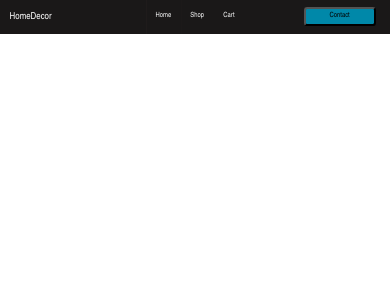
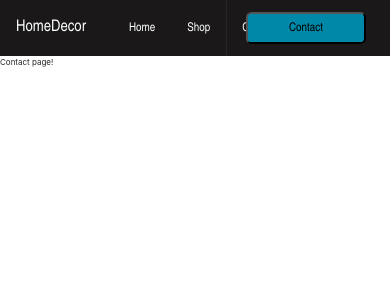
Before and after one commit to CopyrightC/HomeDecor, a React (Create React App) app: page /contact in a window 390 px wide. Shown: the top 300 px of the page. Built offline with nearby package versions, Linux system fonts and the light colour scheme.

Commit message:
Styled home + added logic to checkout.js

```diff
--- a/src/App.css
+++ b/src/App.css
@@ -36,6 +36,6 @@ html{
 
 @media (max-width:800px){
   html{
-    font-size: 30%;
+    font-size: 50%;
   }
 }
--- a/src/App.js
+++ b/src/App.js
@@ -4,6 +4,7 @@ import { Shop } from "./components/shop"
 import { Nav } from "./components/nav"
 import { Home } from "./components/home"
 import { Cart } from "./components/cart"
+import { Contact } from "./components/contact";
 import { Checkout } from "./components/checkout"
 import {
   BrowserRouter as Router, Switch, Route
@@ -75,6 +76,9 @@ function App() {
         <Route exact path="/checkout">
           <Checkout />
         </Route>
+        <Route exact path="/contact">
+          <Contact />
+        </Route>
       </Switch>
     </Router>
 
--- a/src/components/checkout.js
+++ b/src/components/checkout.js
@@ -18,7 +18,31 @@ export const Checkout = () => {
     const [title, setTitle] = React.useState("Pay via");
     const [paid, setPaid] = React.useState(false);
 
+    const Onsumbit = (boolVal) => {
+        if (!boolVal) {
+            try {
+                let nameinp = document.getElementById("name").value;
+                let contact = document.getElementById("contactinp").value
+                let addr = document.getElementById("add").value
 
+                if (!boolVal && (!nameinp || !contact || !addr)) {
+                    alert("Please fill all the required fields.")
+                    return false;
+                }
+                return true;
+
+            }
+            catch { }
+        }
+        if (boolVal) {
+            if (title == "Pay via") {
+                alert("Please choose a payment option")
+                return false
+            }
+            return true
+        }
+
+    }
 
     if (!bool) {
         return (
@@ -26,13 +50,13 @@ export const Checkout = () => {
                 <p className="p">Enter details</p>
 
                 <div className="contact">
-                    <h2 className="h2">Name</h2>
-                    <textarea className="input" type="text" placeholder="Name" />
+                    <h2 className="h2" >Name</h2>
+                    <input className="input" id="name" type="text" placeholder="Name" />
                     <h2 className="h2">Contact</h2>
-                    <textarea className="input" type="text" placeholder="Mobile number" id="" />
+                    <textarea className="input" type="text" placeholder="Mobile number" id="contactinp" />
                     <h2 className="h2">Address</h2>
                     <textarea className="input" type="text" id="add" placeholder="Address" />
-                    <button className="order btn btn-primary" onClick={() => setBool(true)}>Next step</button>
+                    <button className="order btn btn-primary" onClick={() => { if (Onsumbit(false)) { setBool(true) } }}>Next step</button>
                 </div>
             </div>
         )
@@ -60,8 +84,8 @@ export const Checkout = () => {
                         <li><a className="dropdown-item" href="#" onClick={() => setTitle("Debit/Credit card")}>Credit/Debit card</a></li>
                     </ul>
                 </div>
-                <button className="order btn btn-primary" onClick={() => { setPaid(true); setBool(true); console.log(paid) }}>Pay securely</button>
+                <button className="order btn btn-primary" onClick={() => { if (Onsumbit(true)) { setPaid(true) } }}>Pay securely</button>
             </div>
-        </div>
+        </div >
     )
 }
--- /dev/null
+++ b/src/components/contact.js
@@ -0,0 +1,9 @@
+import React from 'react'
+
+export const Contact = () => {
+    return (
+        <div className="contactpg">
+            Contact page!
+        </div>
+    )
+}
--- a/src/components/nav.js
+++ b/src/components/nav.js
@@ -1,26 +1,28 @@
 import React from 'react'
 import "./styles/nav.css"
+import { Link } from 'react-router-dom'
 export const Nav = () => {
     return (
         <nav>
             <p id="title">HomeDecor</p>
-            <a href="/">
+            <Link to="/">
                 <div className="nav-item">
                     <li>Home</li>
                 </div>
-            </a>
-            <a href="/shop">
+            </Link>
+            <Link to="/shop">
                 <div className="nav-item">
                     <li>Shop</li>
                 </div>
-            </a>
-            <a href="/cart">
+            </Link>
+            <Link to="/cart">
                 <div className="nav-item">
                     <li>Cart</li>
                 </div>
-            </a>
-
-            <button id="btnx">Contact</button>
+            </Link>
+            <Link to="/contact" id="btnx">
+                <button id="cncbtn">Contact</button>
+            </Link>
         </nav>
     )
 }
--- a/src/components/styles/checkout.css
+++ b/src/components/styles/checkout.css
@@ -32,6 +32,7 @@
     border-radius: 0.5rem;
     border:none;
     text-align: center;
+    display: flex;
     position: relative;
     resize: none;
     font-size: 1.5rem;
@@ -53,6 +54,7 @@
     z-index: 1;
     overflow: hidden;
 }
+
 .order::before{
     content: "";
     top: 0;
@@ -65,6 +67,7 @@
     z-index: -1;
     transition: cubic-bezier(0.23, 1, 0.320, 1) 200ms;
 }
+
 .order:hover:before{
     transform: translateX(0);
 }
--- a/src/components/styles/home.css
+++ b/src/components/styles/home.css
@@ -72,7 +72,7 @@ footer{
     flex-direction: column;
     align-items: center;
     justify-content: center;
-    background-color: rgb(199, 192, 192);
+    background-image: linear-gradient(to right, #1565C0, #b92b27);
 }
 .home-div #rev{
     margin-top: 10rem;
--- a/src/components/styles/nav.css
+++ b/src/components/styles/nav.css
@@ -18,17 +18,21 @@ nav{
 #btnx{
     position: absolute;
     right: 3rem;
+
+}
+
+#btnx #cncbtn{
     font-size: 1.5rem;
     background-color: rgb(0,136,169);
     border-radius: 0.7rem;
     color: black;
     z-index: 1;
     width: 15rem;
+    position: relative;
     overflow: hidden;
     height: 4rem;
 }
-
-#btnx::before{
+#cncbtn::before{
     content: "";
     top: 0;
     left: 0;
@@ -41,7 +45,7 @@ nav{
     transition: cubic-bezier(0.23, 1, 0.320, 1) 200ms;
 }
 
-#btnx:hover:before{
+#cncbtn:hover:before{
     transform: translateX(0);
 }
 nav li{
```
Also changed, not shown: src/components/furniture.js (+0 -11 lines).
